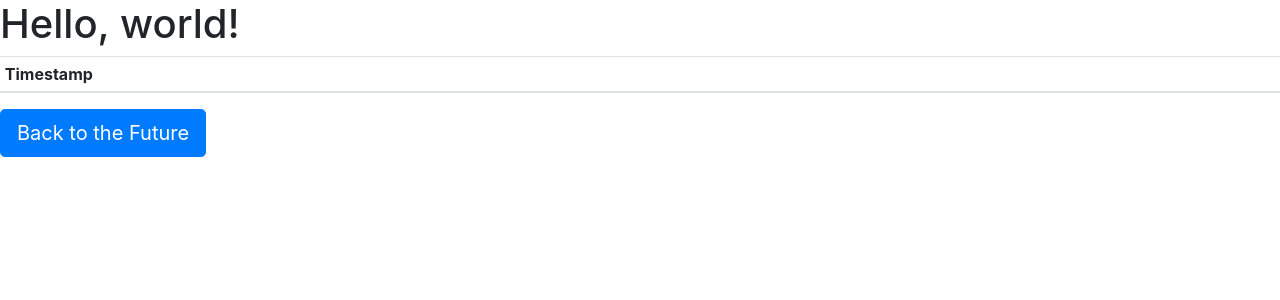
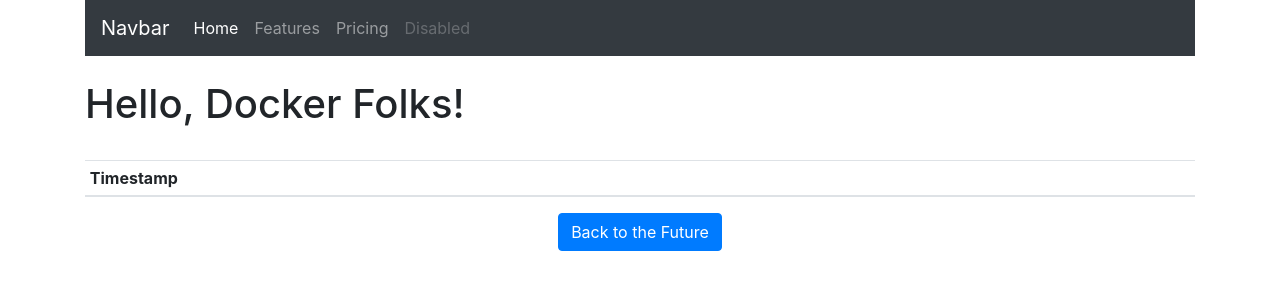
Before and after one commit to metcalfc/docker-ecs-compose, a Flask app: page / in a window 1280 px wide. Shown: the top 300 px of the page. Run offline with Flask 2, Linux system fonts and the light colour scheme; data that the repository does not hold is empty; some libraries are stand-ins or nearby versions.

Commit message:
Prettying up the UI.

```diff
--- a/app/app.py
+++ b/app/app.py
@@ -9,12 +9,8 @@
 
 @app.route('/')
 def home():
-    redis.lpush('times', datetime.now().strftime('%H:%M:%S'))
+    redis.lpush('times', datetime.now().strftime('%Y-%m-%dT%H:%M:%S%z'))
     return render_template('index.html', title='Home', times=redis.lrange('times', 0, -1))
-
-@app.route('/future')
-def future():
-    return render_template('future.html', title='Future')
 
 if __name__ == '__main__':
     app.run(host='0.0.0.0', debug=True)
--- a/app/templates/index.html
+++ b/app/templates/index.html
@@ -5,7 +5,7 @@
     <meta charset="utf-8" />
     <meta
       name="viewport"
-      content="width=device-width, initial-scale=1, shrink-to-fit=no"
+      content="width=device-width, initial-scale=1, shrink-to-fit=yes"
     />
 
     <!-- Bootstrap CSS -->
@@ -16,12 +16,47 @@
       crossorigin="anonymous"
     />
 
-    <title>Hello, world!</title>
+    <title>Hello, Docker!</title>
   </head>
   <body>
-    <h1>Hello, world!</h1>
+    <div class="container">
+      <nav class="navbar navbar-expand-lg navbar-dark bg-dark">
+        <a class="navbar-brand" href="#">Navbar</a>
+        <button
+          class="navbar-toggler"
+          type="button"
+          data-toggle="collapse"
+          data-target="#navbarNav"
+          aria-controls="navbarNav"
+          aria-expanded="false"
+          aria-label="Toggle navigation"
+        >
+          <span class="navbar-toggler-icon"></span>
+        </button>
+        <div class="collapse navbar-collapse" id="navbarNav">
+          <ul class="navbar-nav">
+            <li class="nav-item active">
+              <a class="nav-link" href="#"
+                >Home <span class="sr-only">(current)</span></a
+              >
+            </li>
+            <li class="nav-item">
+              <a class="nav-link" href="#">Features</a>
+            </li>
+            <li class="nav-item">
+              <a class="nav-link" href="#">Pricing</a>
+            </li>
+            <li class="nav-item">
+              <a class="nav-link disabled" href="#">Disabled</a>
+            </li>
+          </ul>
+        </div>
+      </nav>
 
-    <div class="container-sm">
+      <br />
+      <h1>Hello, Docker Folks!</h1>
+      <br />
+
       <div class="table-responsive">
         <table class="table table-striped table-hover table-sm">
           <thead>
@@ -39,13 +74,61 @@
         </table>
       </div>
       <div class="container-sm">
-        <a
-          href="/future"
-          class="btn btn-primary btn-lg"
-          tabindex="-1"
-          role="button"
-          >Back to the Future</a
-        >
+        <div class="text-center">
+          <!-- Button trigger modal -->
+          <button
+            type="button"
+            class="btn btn-primary"
+            data-toggle="modal"
+            data-target="#exampleModalCenter"
+          >
+            Back to the Future
+          </button>
+
+          <!-- Modal -->
+          <div
+            class="modal fade"
+            id="exampleModalCenter"
+            tabindex="-1"
+            role="dialog"
+            aria-labelledby="exampleModalCenterTitle"
+            aria-hidden="true"
+          >
+            <div class="modal-dialog modal-dialog-centered" role="document">
+              <div class="modal-content">
+                <div class="modal-header">
+                  <h5 class="modal-title" id="exampleModalCenterTitle">
+                    Back to the Future
+                  </h5>
+                  <button
+                    type="button"
+                    class="close"
+                    data-dismiss="modal"
+                    aria-label="Close"
+                  >
+                    <span aria-hidden="true">&times;</span>
+                  </button>
+                </div>
+                <div class="modal-body">
+                  <img
+                    src="https://media.giphy.com/media/3Z1b90nxAVj7C7YS5G/giphy.gif"
+                    class="img-fluid"
+                    alt="Roads? Where we are going we don't need roads!"
+                  />
+                </div>
+                <div class="modal-footer">
+                  <button
+                    type="button"
+                    class="btn btn-secondary"
+                    data-dismiss="modal"
+                  >
+                    Close
+                  </button>
+                </div>
+              </div>
+            </div>
+          </div>
+        </div>
       </div>
     </div>
 
```
Also changed, not shown: app/templates/future.html (deleted, +0 -49 lines).
